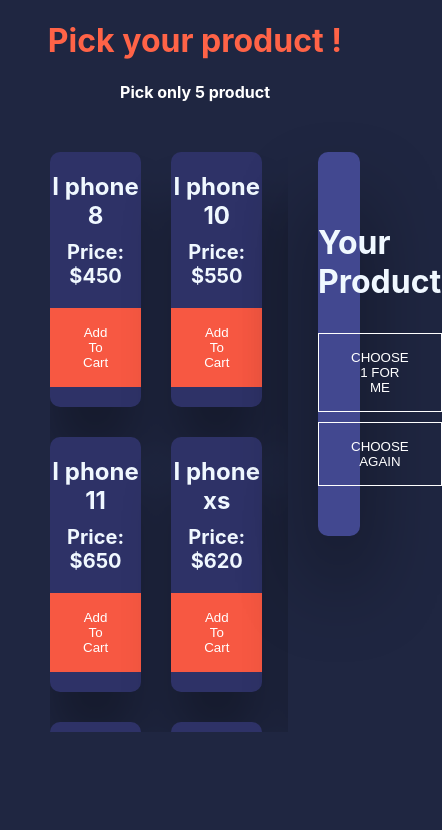
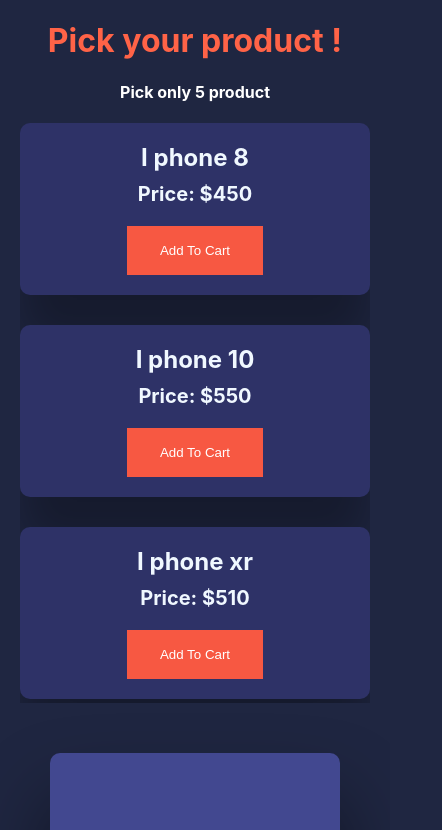
Before and after one commit to mdrifathossainme/-lucky-one, a React (Create React App) app: page / in a window 390 px wide. Shown: the top 830 px of the page, 442 px wide, since content can reach past the window. Built offline with nearby package versions, Linux system fonts and the light colour scheme.

Commit message:
responsive

```diff
--- a/src/commponent/Shop/Shop.css
+++ b/src/commponent/Shop/Shop.css
@@ -31,3 +31,16 @@
     font-weight: 500;
     cursor: pointer;
 }
+@media only screen and (max-width: 600px) {
+    .container{
+        grid-template-columns: repeat(1 ,1fr);
+        margin: 0px 20px;
+    }
+    .product-box{
+        grid-template-columns: repeat(1 ,1fr);
+
+    }
+    .cart-box{
+        margin-top: 50px;
+    }
+  }
```
